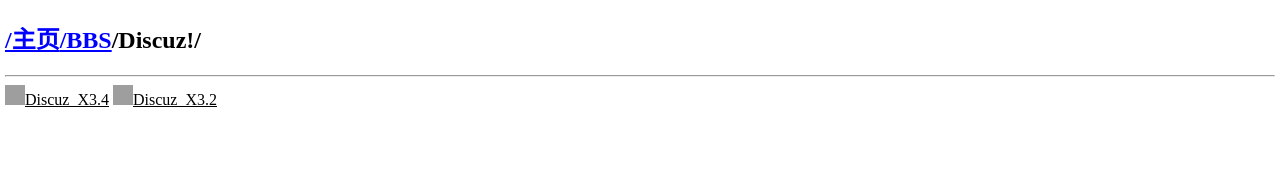
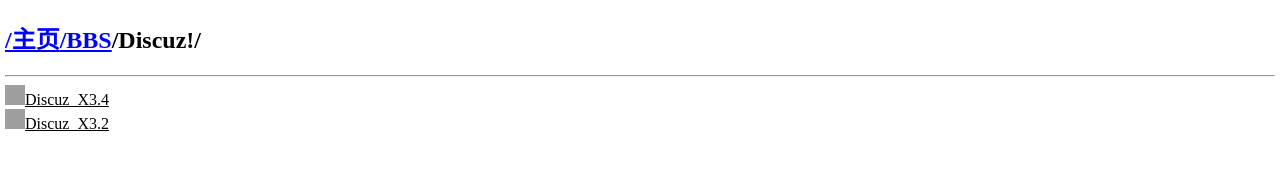
Before and after one commit to he21o/SuiDownload, a plain HTML site: page BBS/Discuz!/index.html in a window 1280 px wide. Drawn offline with Linux system fonts and the light colour scheme; grey boxes are pictures that could not be loaded.

Commit message:
Update index.html

```diff
--- a/BBS/Discuz!/index.html
+++ b/BBS/Discuz!/index.html
@@ -7,7 +7,7 @@
 </head>
 <body leftmargin=5 topmargin=5 oncontextmenu='return false' ondragstart='return false' onselectstart ='return false' onselect='document.selection.empty()' oncopy='document.selection.empty()' onbeforecopy='return false' onmouseup='document.selection.empty()'>
 <h2><a style="color:blue" href="/index.html">/主页</a><a style="color:blue" href="/BBS">/BBS</a>/Discuz!/</h2><hr>
-<a style="color:black" href="Discuz_X3.4"><img src="https://i.w3tt.com/2021/10/16/5Jm31.png" width="20px" height="20px">Discuz_X3.4</a>
+<a style="color:black" href="Discuz_X3.4"><img src="https://i.w3tt.com/2021/10/16/5Jm31.png" width="20px" height="20px">Discuz_X3.4</a><br>
 <a style="color:black" href="Discuz_X3.2"><img src="https://i.w3tt.com/2021/10/16/5Jm31.png" width="20px" height="20px">Discuz_X3.2</a>
 </body>
 </html>
```
